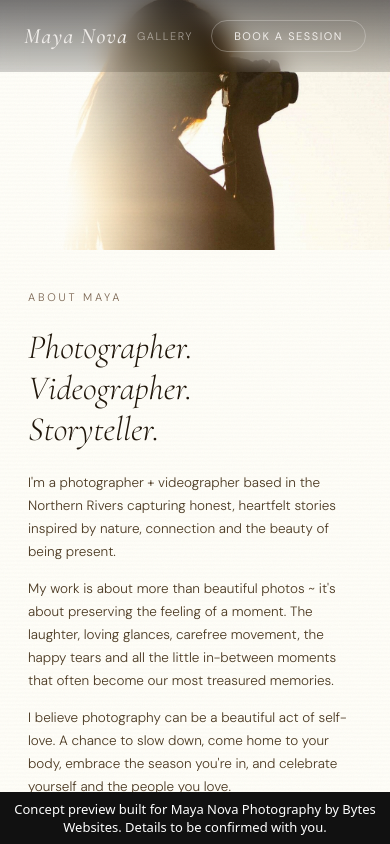
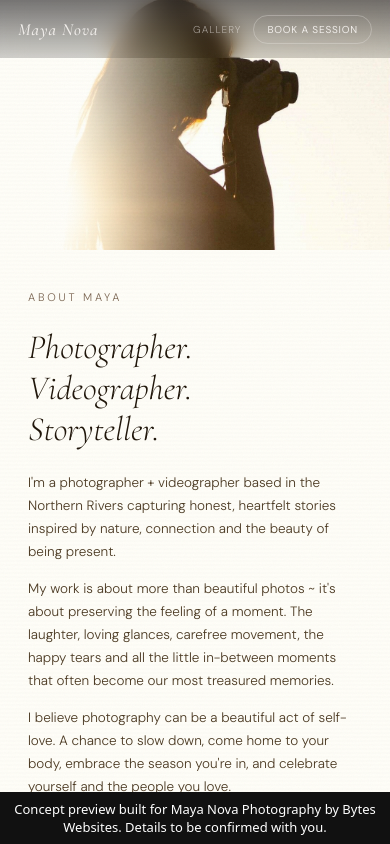
Before and after one commit to AppZ3/maya-nova-photography, a website: page index.html in a window 390 px wide. Drawn offline with nearby package versions, Linux system fonts and the light colour scheme.

Commit message:
Mobile nav: compact single-row header, right-sized Book a session pill
Co-Authored-By: Claude Fable 5 <noreply@anthropic.com>

```diff
--- a/index.html
+++ b/index.html
@@ -1727,7 +1727,7 @@ img[src="photos/avatar.jpg"] { object-position: center 25%; }
     flex-direction: column;
     /* Top padding clears the fixed nav band, which otherwise covers the
        WHAT I DO header at the top of this internally-scrolling section. */
-    padding: 140px 20px 40px;
+    padding: 84px 20px 40px;
     gap: 24px;
     overflow-y: auto;
     height: 100%;
@@ -1742,6 +1742,20 @@ img[src="photos/avatar.jpg"] { object-position: center 25%; }
 }
 
 @media (max-width: 600px) {
+  /* Compact single-row header: full-size wordmark + letter-spaced pill
+     overflow a phone width and wrap into a bloated two-line band. */
+  .nav { padding: 0 18px; height: 58px; }
+  .nav-logo { font-size: 17px; white-space: nowrap; }
+  .nav-actions { gap: 12px; }
+  .nav-gallery-mobile { font-size: 10px; letter-spacing: 0.1em; }
+  .nav-book {
+    font-size: 10px;
+    letter-spacing: 0.08em;
+    padding: 7px 13px;
+    white-space: nowrap;
+    border-radius: 16px;
+  }
+
   .hero-h1 { font-size: 44px; }
   .gallery-bento { grid-template-columns: repeat(2, 1fr); grid-auto-rows: 30vw; }
   .bento-gallery { grid-template-columns: repeat(2, 1fr); grid-auto-rows: 34vw; gap: 20px 14px; }
```
